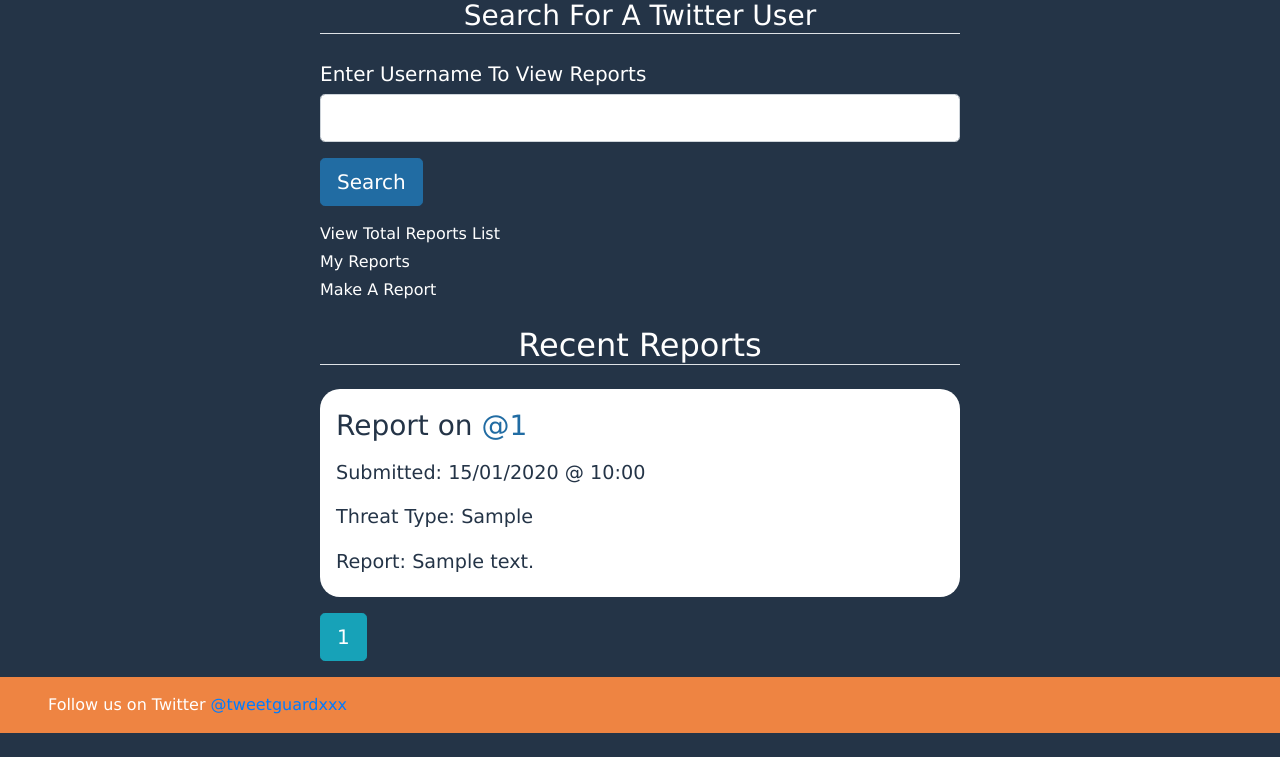
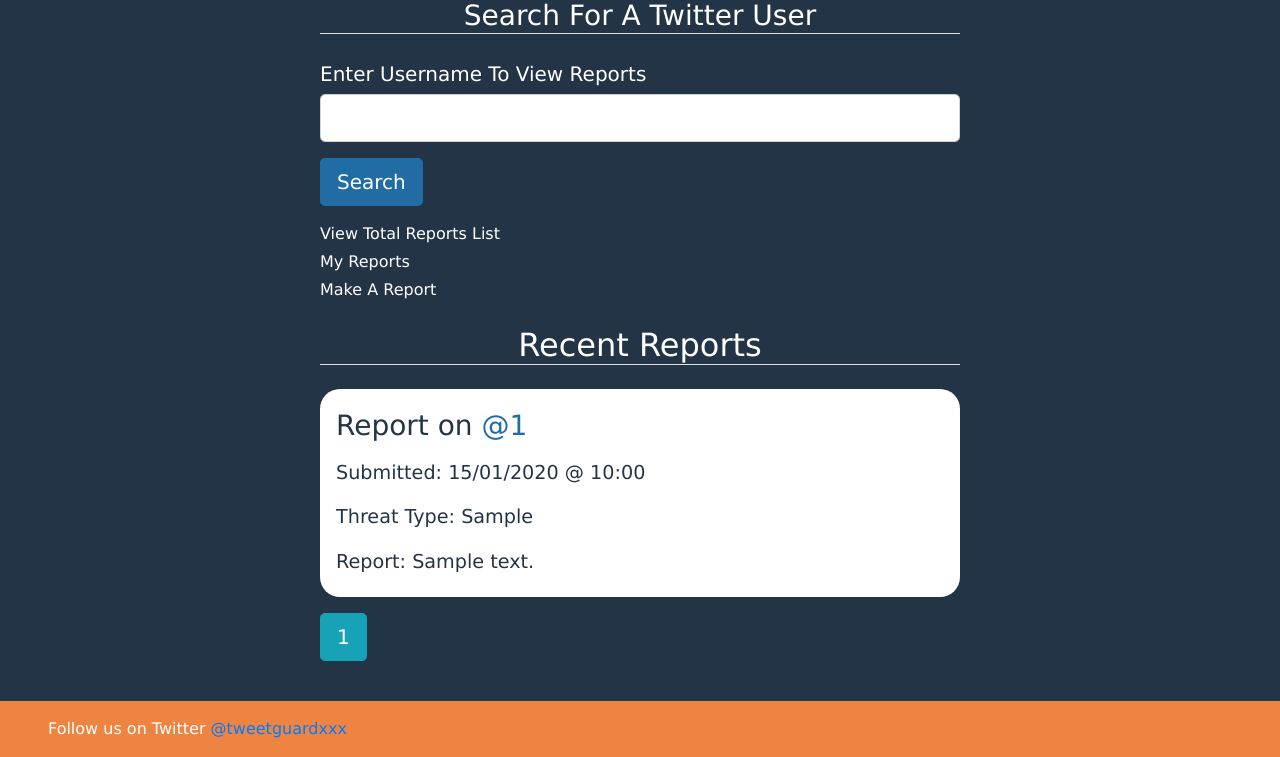
Before and after one commit to pkia/Twitter_Threat_Scanner, a Flask app: page /database in a window 1280 px wide. Shown: the part 198-955 px from the top of the page. Before the commit the page ends 931 px from the top, so only its background shows below. Run offline with Flask 2, Linux system fonts and the light colour scheme; tables that the repository leaves empty hold one stand-in row (values such as "Sample post"); parts of the project's set-up code (start-up, migrations or seed data) failed here and were passed over; some libraries are stand-ins or nearby versions.

Commit message:
correct styles on database page

```diff
--- a/webapp/static/site.css
+++ b/webapp/static/site.css
@@ -164,7 +164,7 @@ a[href^="/database/"] {
   color: #fff;
 }
 
-a[href^="/database/"]:hover {
+a[href^="/database/"]:hover, #three:hover {
   text-decoration: none;
   opacity: 0.5;
 }
--- a/webapp/templates/database.html
+++ b/webapp/templates/database.html
@@ -19,9 +19,9 @@
 
     <p class="w-50 mx-auto mb-1"><a class="text-white" href="{{ url_for('report_ranked', page=1)}}">View Total Reports List</a></p>
     <p class="w-50 mx-auto mb-1"><a class="text-white" href="{{ url_for('my_reports')}}">My Reports</a></p>
-    <p class="w-50 mx-auto mb-4"><a class="text-white" href="{{ url_for('report')}}">Make A Report</a></p>
+    <p class="w-50 mx-auto mb-4"><a id="three" class="text-white" href="{{ url_for('report')}}">Make A Report</a></p>
 
-    <div class="w-50 mx-auto">
+    <div class="w-50 mx-auto mb-4">
         <h2 class="border-bottom mb-4">Recent Reports</h2>
         {% for report in reports.items %}
         <div class="report my-3 px-3 py-1">
```
